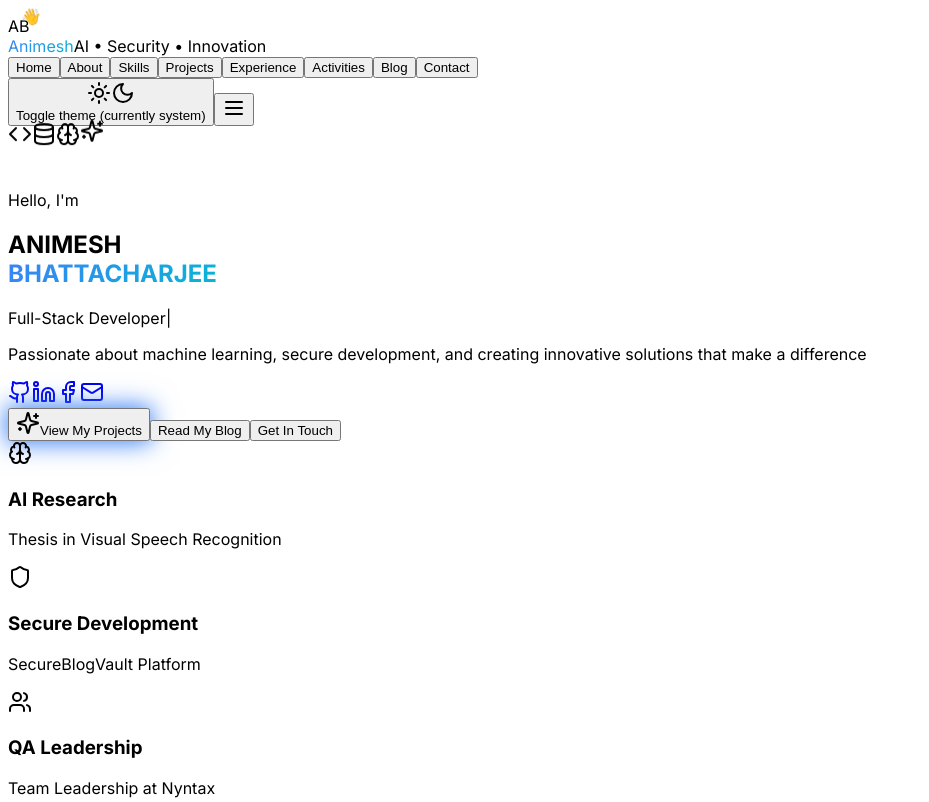
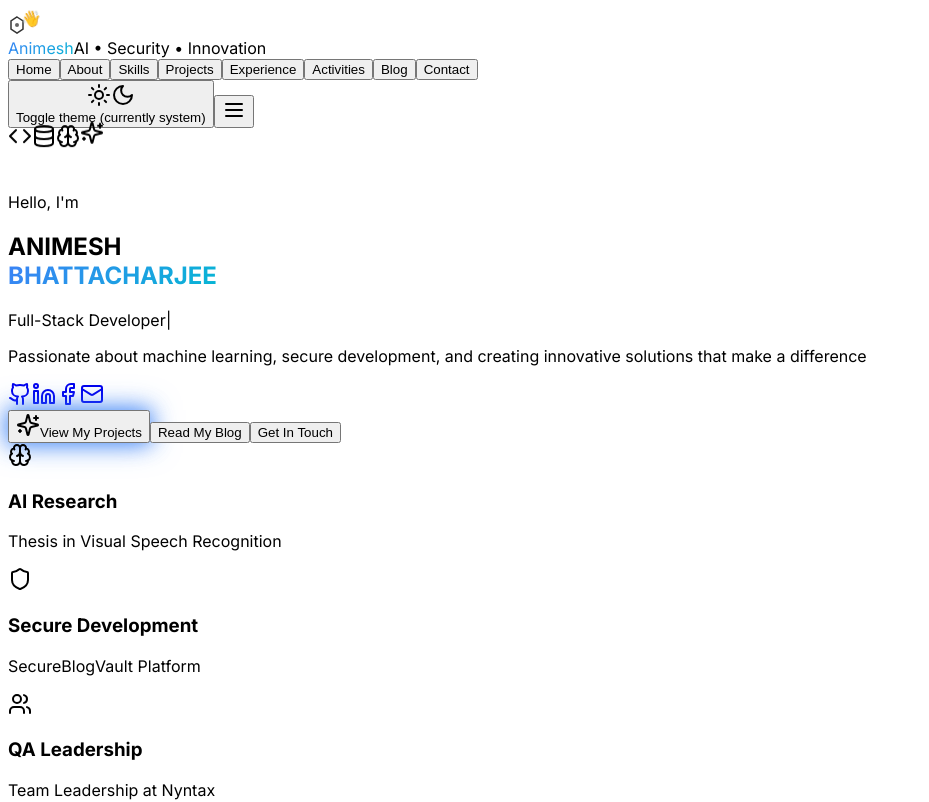
Before and after one commit to Animesh6096/ResumeRanger, a React (Vite) app in the folder client/: page / in a window 1280 px wide. Shown: the top 802 px of the page, without its empty margins (0-929 px from the left). Built offline with nearby package versions, Linux system fonts and the light colour scheme.

Commit message:
Replace logo text with SVG graphic for improved visual appeal and consistency

```diff
--- a/client/src/components/navigation.tsx
+++ b/client/src/components/navigation.tsx
@@ -73,8 +73,10 @@ export function Navigation() {
           {/* Logo */}
           <div className="flex items-center space-x-3 hover-grow">
             <div className="w-10 h-10 bg-gradient-to-br from-primary to-accent rounded-lg flex items-center justify-center relative overflow-hidden">
-              <span className="text-white font-bold text-sm z-10">AB</span>
-              <div className="absolute top-0 right-0 w-2 h-2 bg-yellow-400 rounded-full animate-pulse"></div>
+              <svg width="18" height="18" viewBox="0 0 18 18" className="text-white">
+                <polygon points="9,1 15,5 15,13 9,17 3,13 3,5" fill="none" stroke="currentColor" strokeWidth="1.5" opacity="0.8"/>
+                <circle cx="9" cy="9" r="2" fill="currentColor" opacity="0.6"/>
+              </svg>
             </div>
             <div className="flex flex-col">
               <span className="text-lg font-bold text-slate-800 dark:text-slate-100 leading-none gradient-text">
```
